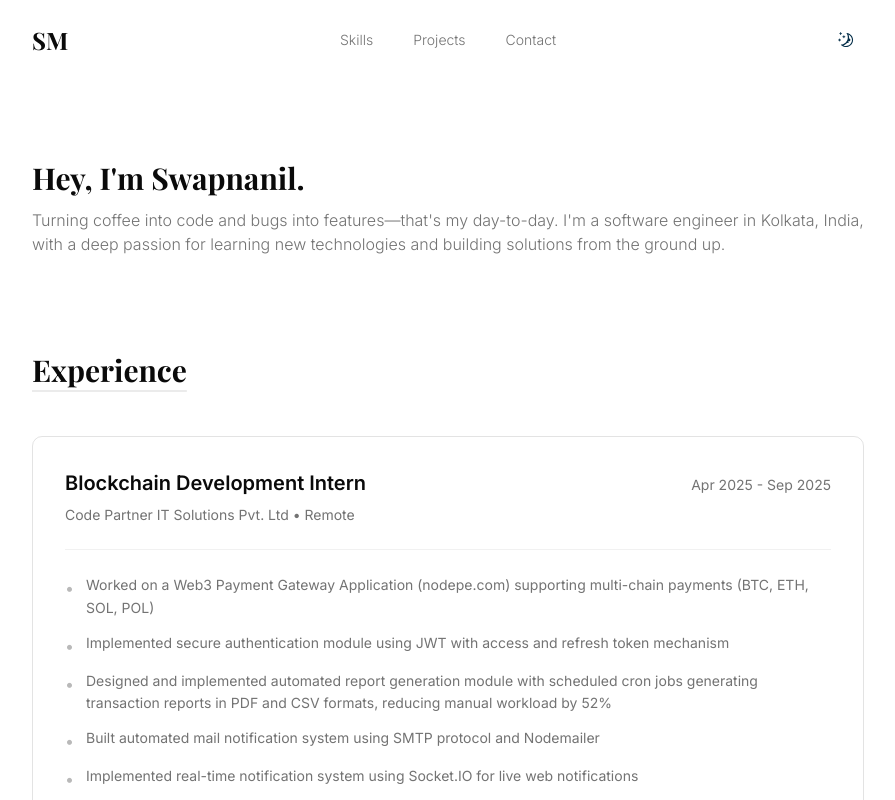
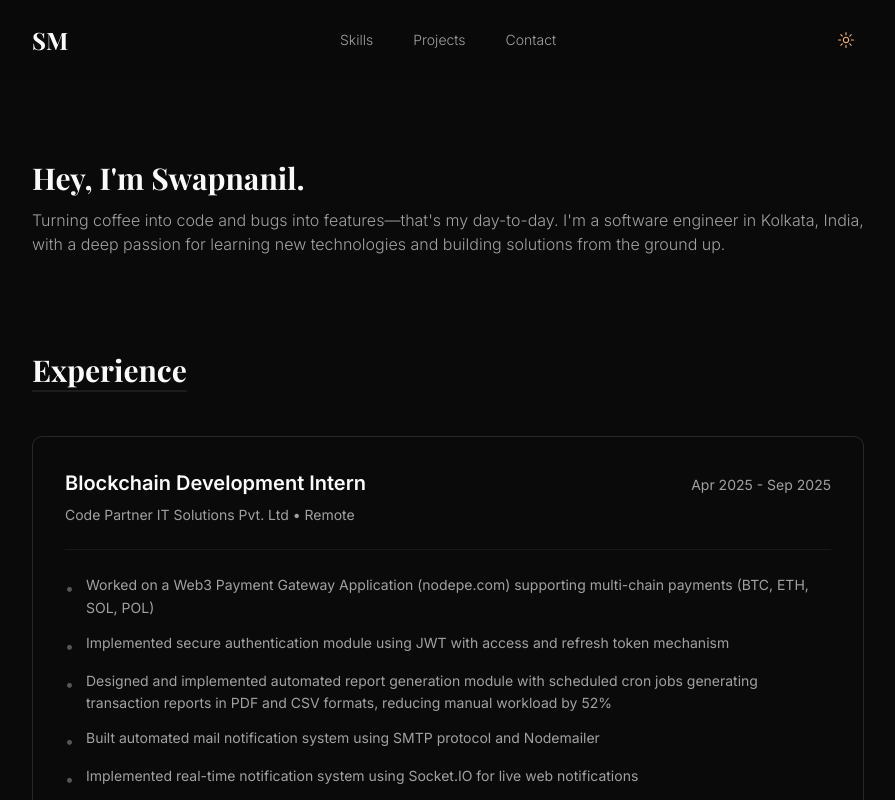
Before and after one commit to Swapnanil44/swapnanil-portfolio, a Next.js app: page / in a window 1280 px wide. Shown: the top 800 px of the page, without its empty margins (192-1087 px from the left). Built offline with nearby package versions, Linux system fonts and the light colour scheme; a web font is replaced by a local one.

Commit message:
changed theme

```diff
--- a/components/providers.tsx
+++ b/components/providers.tsx
@@ -8,7 +8,7 @@ export default function Providers({ children }: { children: React.ReactNode }) {
     <ThemeProvider
       enableSystem
       attribute='class'
-      defaultTheme='system'
+      defaultTheme='dark'
       disableTransitionOnChange
     >
       {children}
```
